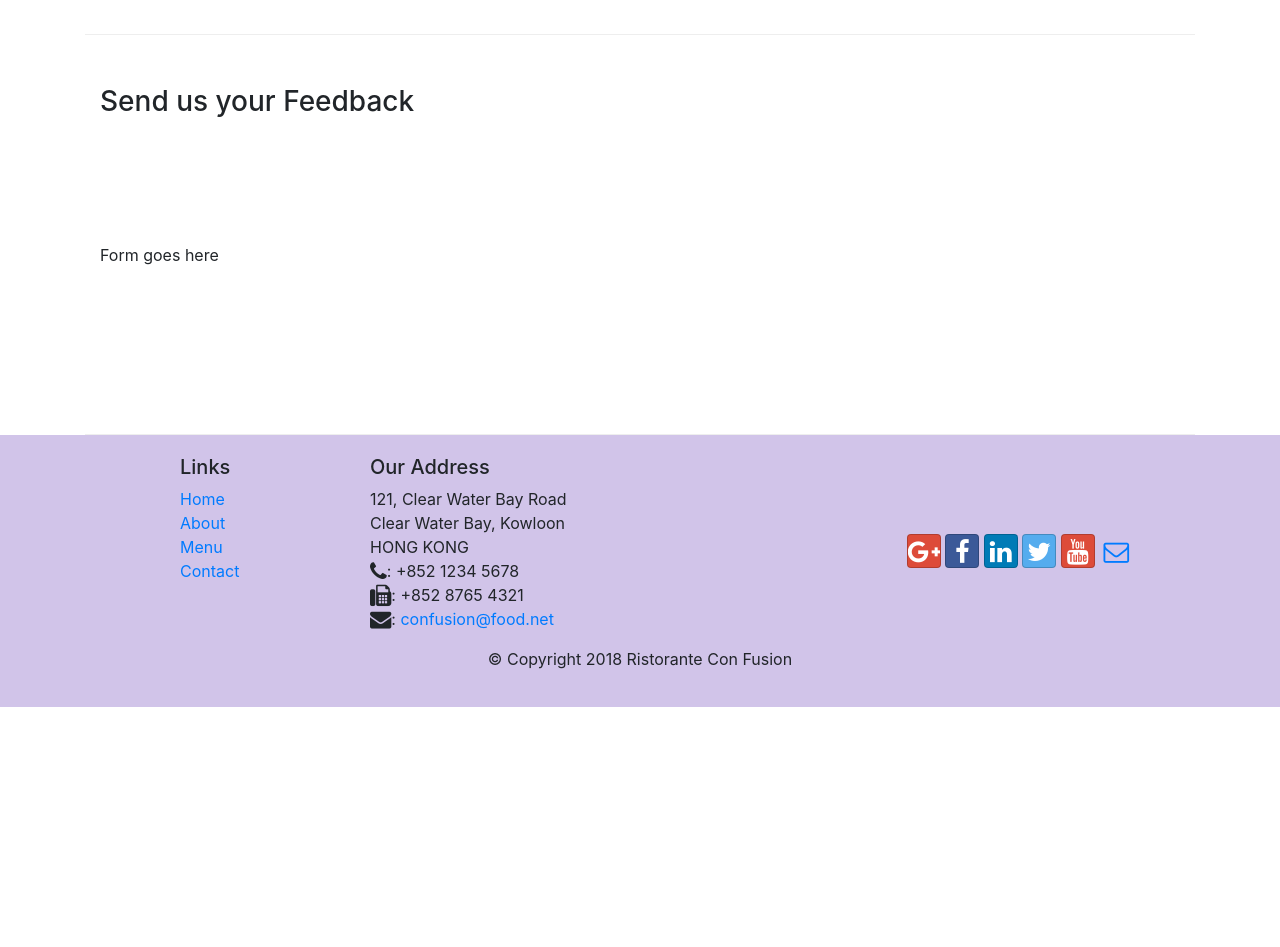
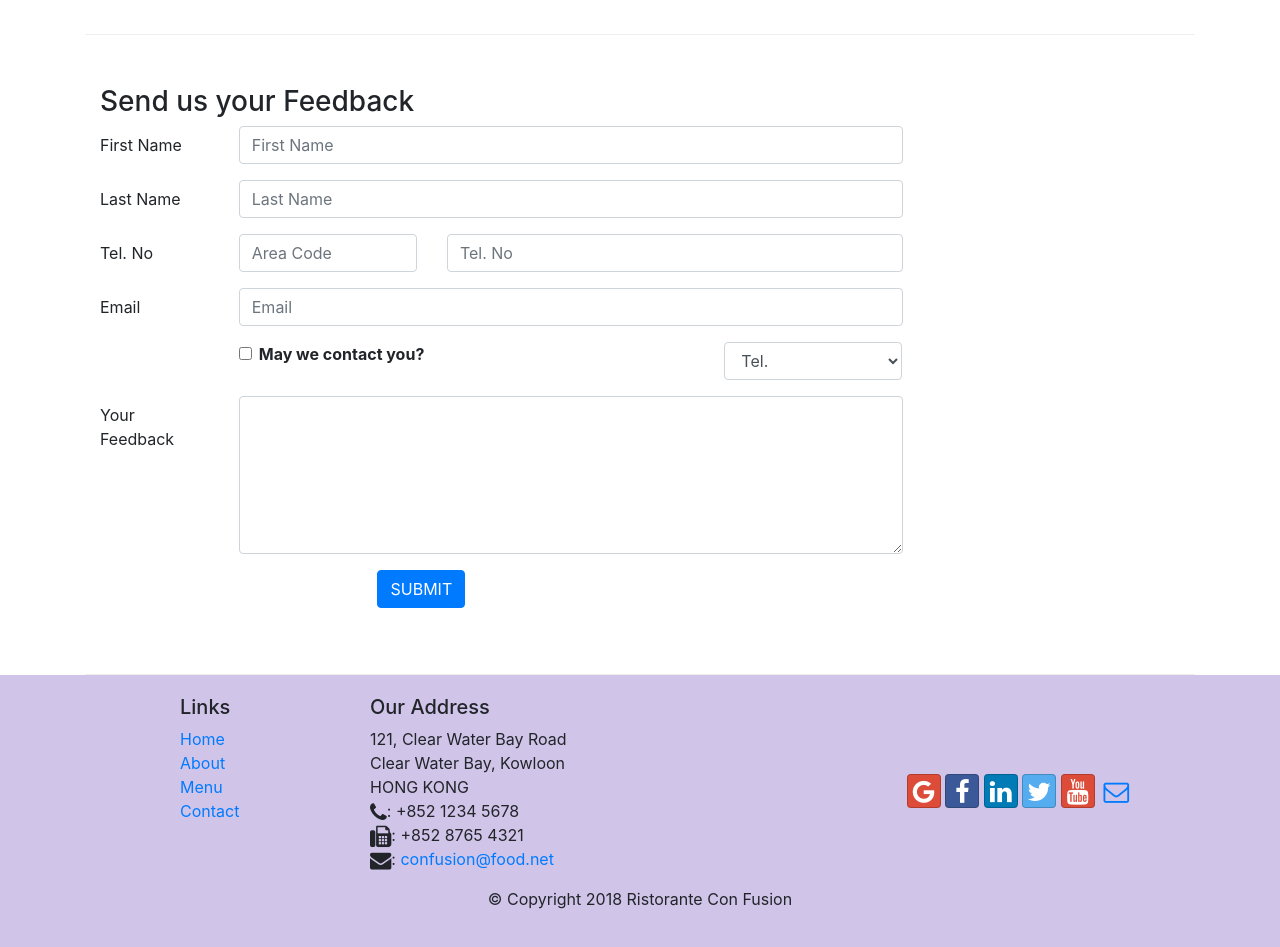
Before and after one commit to Arc-tic-Wolf/Foodme, a website: page contactus.html in a window 1280 px wide. Shown: the part 780-1727 px from the top of the page. Before the commit the page ends 1487 px from the top, so only its background shows below. Drawn offline with nearby package versions, Linux system fonts and the light colour scheme.

Commit message:
Forms placed

```diff
--- a/contactus.html
+++ b/contactus.html
@@ -92,7 +92,62 @@
               <h3>Send us your Feedback</h3>
            </div>
             <div class="col-12 col-md-9">
-                Form goes here
+                <form>
+                    <div class="form-group row">
+                        <label for="firstname" class="col-md-2 col-form-label">First Name</label>
+                        <div class="col-md-10">
+                            <input type="text" class="form-control" id="firstname" name="firstname" placeholder="First Name">
+                        </div>
+                    </div>
+                    <div class="form-group row">
+                        <label for="lastname" class="col-md-2 col-form-label">Last Name</label>
+                        <div class="col-md-10">
+                            <input type="text" class="form-control" id="lastname" name="lastname" placeholder="Last Name">
+                        </div>
+                    </div>
+                    <div class="form-group row">
+                        <label for="telnum" class="col-12 col-md-2 col-form-label">Tel. No</label>
+                        <div class="col-5 col-md-3">
+                            <input type="tel" class="form-control" id="areacode" name="areacode" placeholder="Area Code">
+                        </div>
+                        <div class="col-7 col-md-7">
+                            <input type="tel" class="form-control" id="telnum" name="telnum" placeholder="Tel. No">
+                        </div>
+                    </div>
+                    <div class="form-group row">
+                        <label for="emailid" class="col-md-2 col-form-label">Email</label>
+                        <div class="col-md-10">
+                            <input type="email" class="form-control" id="emailid" name="email" placeholder="Email">
+                        </div>
+                    </div>
+                    <div class="form-group row">
+                        <div class="col-md-6 offset-md-2">
+                            <div class="form-check">
+                                <input type="checkbox" class="form-check-input" name="approve" id="approve" value="">
+                                <label class="form-check-label" for="approve">
+                                    <strong>May we contact you?</strong>
+                                </label>
+                            </div>
+                        </div>
+                        <div class="col-md-3 offset-md-1">
+                            <select class="form-control">
+                                <option>Tel.</option>
+                                <option>Email</option>
+                            </select>
+                        </div>
+                    </div>
+                    <div class="form-group row">
+                        <label for="feedback" class="col-md-2 col-form-label">Your Feedback</label>
+                        <div class="col-md-10">
+                            <textarea class="form-control" id="feedback" name="feedback" rows="6"></textarea>
+                        </div>
+                    </div>
+                    <div class="form-group row">
+                        <div class="offset-md-4 col-md-8">
+                            <button type="submit" class="btn btn-primary">SUBMIT</button>
+                        </div>
+                    </div>
+                </form>
             </div>
              <div class="col-12 col-md">
             </div>
@@ -126,7 +181,7 @@
                 </div>
                 <div class="col-12 col-sm-4 align-self-center">
                     <div class="text-center">
-                        <a class="btn btn-social-icon btn-google" href="http://google.com/+"><i class="fa fa-google-plus"></i></a>
+                        <a class="btn btn-social-icon btn-google" href="http://google.com/"><i class="fa fa-google"></i></a>
                         <a class="btn btn-social-icon btn-facebook" href="http://www.facebook.com/profile.php?id="><i class="fa fa-facebook"></i></a>
                         <a class="btn btn-social-icon btn-linkedin" href="http://www.linkedin.com/in/"><i class="fa fa-linkedin"></i></a>
                         <a class="btn btn-social-icon btn-twitter" href="http://twitter.com/"><i class="fa fa-twitter"></i></a>
```
